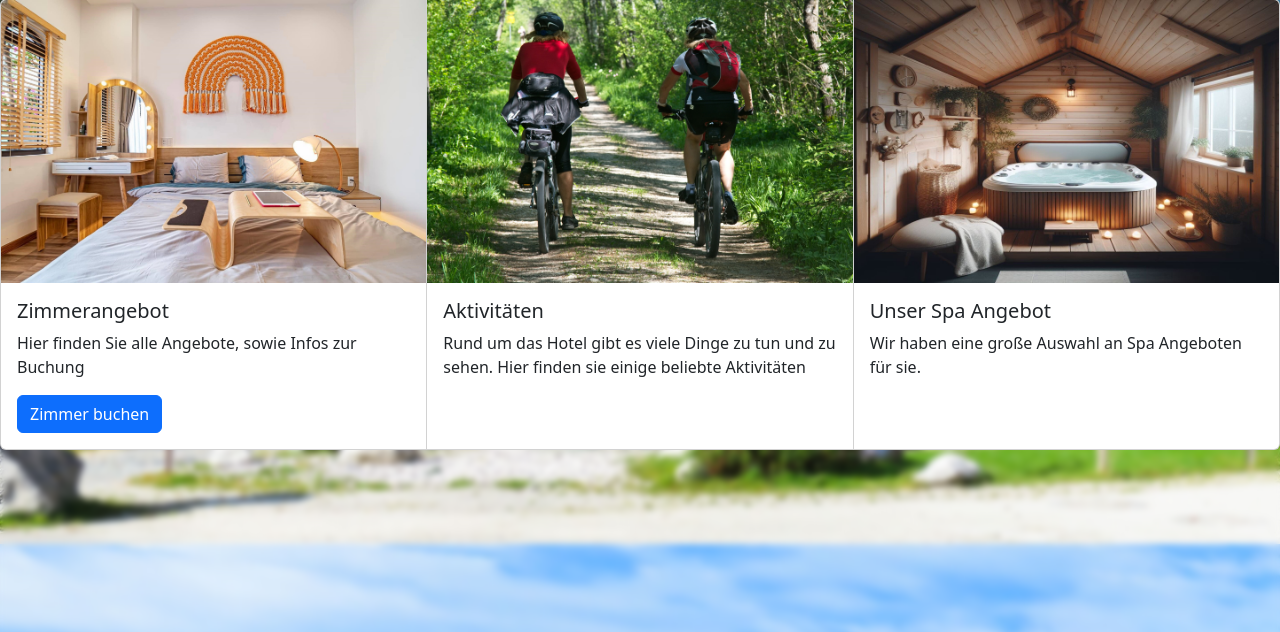
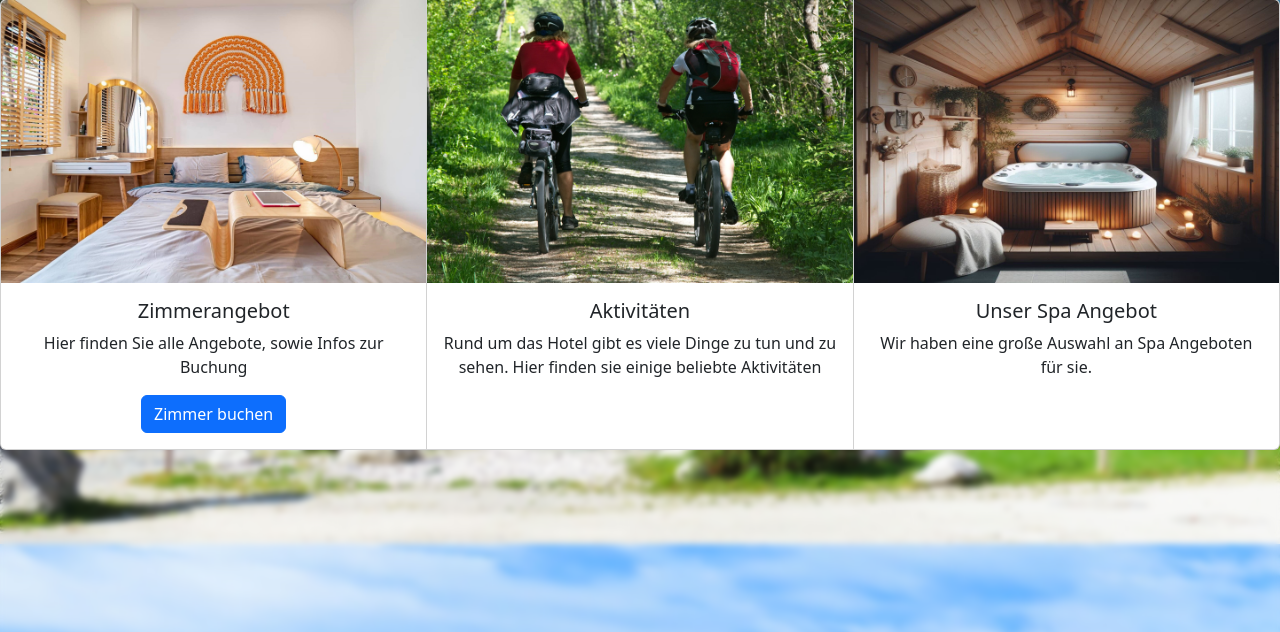
Before and after one commit to ShadyMate/Bergzauber_Retreat, a PHP site: page /webtechnologie/php/index.php in a window 1280 px wide. Shown: the part 256-888 px from the top of the page. Run offline with PHP 8.4, Linux system fonts and the light colour scheme.

Commit message:
Cards won, I give up

```diff
--- a/WEB_Hotel_Böhler_Trost/includes/cards.php
+++ b/WEB_Hotel_Böhler_Trost/includes/cards.php
@@ -1,7 +1,7 @@
 <div class="card-group">
     <div class="card">
         <img class="card-img-top" src="../res/img/hotelzimmer.jpg" alt="Hotelzimmer">
-        <div class="card-body">
+        <div class="card-body text-center">
             <h5 class="card-title">Zimmerangebot</h5>
             <p class="card-text">Hier finden Sie alle Angebote, sowie Infos zur Buchung</p>
             <a href="../includes/Zimmer.php" class="btn btn-primary">Zimmer buchen</a>
@@ -9,7 +9,7 @@
     </div>
     <div class="card">
         <img class="card-img-top" src="../res/img/radfahren.jpg" alt="Radweg">
-        <div class="card-body">
+        <div class="card-body text-center">
             <h5 class="card-title">Aktivitäten</h5>
             <p class="card-text">Rund um das Hotel gibt es viele Dinge zu tun und zu sehen.
                 Hier finden sie einige beliebte Aktivitäten</p>
@@ -17,7 +17,7 @@
     </div>
     <div class="card">
         <img class="card-img-top" src="../res/img/SpaImage.jpeg" alt="Spa">
-        <div class="card-body">
+        <div class="card-body text-center">
             <h5 class="card-title">Unser Spa Angebot</h5>
             <p class="card-text">Wir haben eine große Auswahl an Spa Angeboten für sie.</p>
         </div>
```
